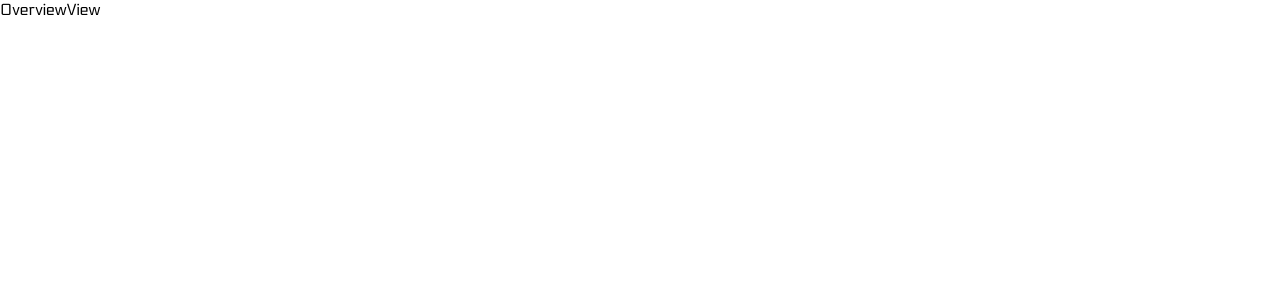
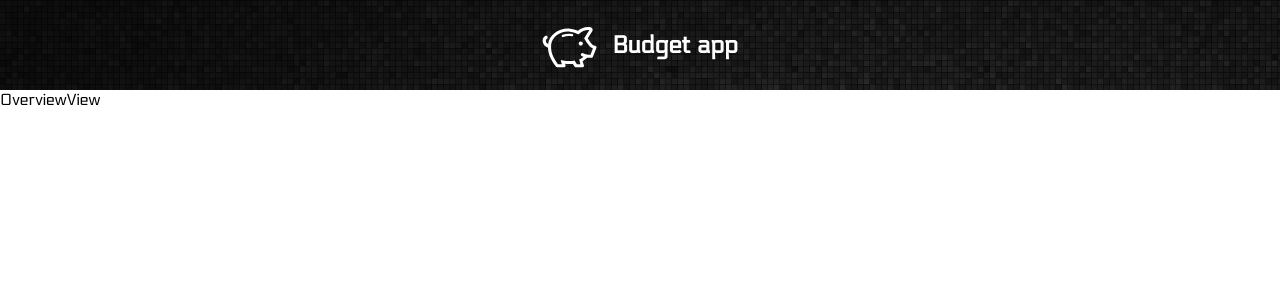
Before and after one commit to bsk94/Budget-app, a React (Create React App) app: page / in a window 1280 px wide. Shown: the top 300 px of the page. Built offline with nearby package versions, Linux system fonts and the light colour scheme.

Commit message:
component navbar added to specific routes

```diff
--- /dev/null
+++ b/src/components/molecules/navigation/index.tsx
@@ -0,0 +1,19 @@
+import React from 'react';
+import { useLocation } from 'react-router-dom';
+import { StyledHeaderIcon, StyledBg } from './navigation-styled';
+
+const Navbar = () => {
+  const location = useLocation();
+  console.log(location.pathname);
+
+  return (
+    <>
+      <StyledBg>
+        <StyledHeaderIcon alt="piggy bank icon" />
+        <h1>Budget app</h1>
+      </StyledBg>
+    </>
+  );
+};
+
+export default Navbar;
--- /dev/null
+++ b/src/components/molecules/navigation/navigation-styled.ts
@@ -0,0 +1,19 @@
+import styled from 'styled-components';
+import piggybank from '../../../assets/icons/piggy-bank.svg';
+import bgNav from '../../../assets/backgrounds/bg-abstract.png';
+
+export const StyledHeaderIcon = styled.img.attrs({
+  src: `${piggybank}`
+})``;
+
+export const StyledBg = styled.nav`
+  background-image: url(${bgNav});
+  grid-column: 1/-1;
+  display: flex;
+  justify-content: center;
+  align-items: center;
+  h1 {
+    color: white;
+    margin-left: 1.5rem;
+  }
+`;
--- a/src/router/index.tsx
+++ b/src/router/index.tsx
@@ -8,18 +8,67 @@ import Goal from '../views/goalView';
 import Login from '../views/loginView';
 import EditExpRev from '../views/editExpRevView';
 import NotFoundView from '../views/notFoundView';
+import Navbar from '../components/molecules/navigation';
 
 const Router = () => {
   return (
     <BrowserRouter>
       <Routes>
-        <Route path={routes.overview} element={<Overview />} />
-        <Route path={routes.addExpense} element={<AddExpense />} />
-        <Route path={routes.addRevenue} element={<AddRevenue />} />
-        <Route path={routes.statistics} element={<Statistics />} />
-        <Route path={routes.goal} element={<Goal />} />
+        <Route
+          path={routes.overview}
+          element={
+            <>
+              <Navbar />
+              <Overview />
+            </>
+          }
+        />
+        <Route
+          path={routes.addExpense}
+          element={
+            <>
+              <Navbar />
+              <AddExpense />
+            </>
+          }
+        />
+        <Route
+          path={routes.addRevenue}
+          element={
+            <>
+              <Navbar />
+              <AddRevenue />
+            </>
+          }
+        />
+        <Route
+          path={routes.statistics}
+          element={
+            <>
+              <Navbar />
+              <Statistics />
+            </>
+          }
+        />
+        <Route
+          path={routes.goal}
+          element={
+            <>
+              <Navbar />
+              <Goal />
+            </>
+          }
+        />
         <Route path={routes.login} element={<Login />} />
-        <Route path={routes.editPage} element={<EditExpRev />} />
+        <Route
+          path={routes.editPage}
+          element={
+            <>
+              <Navbar />
+              <EditExpRev />
+            </>
+          }
+        />
         <Route path="*" element={<NotFoundView />} />
       </Routes>
     </BrowserRouter>
```
